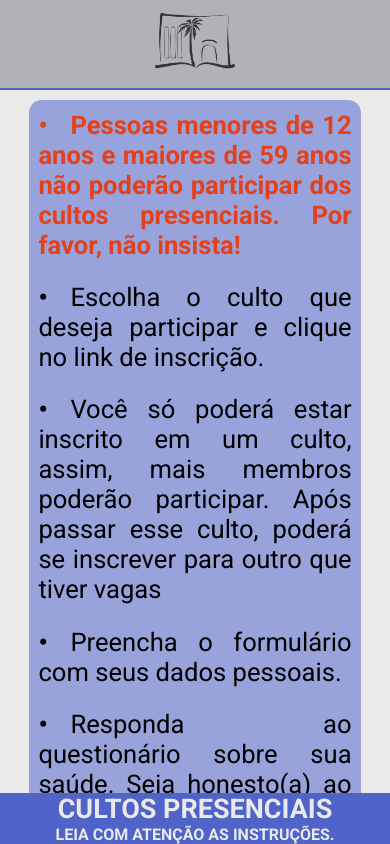
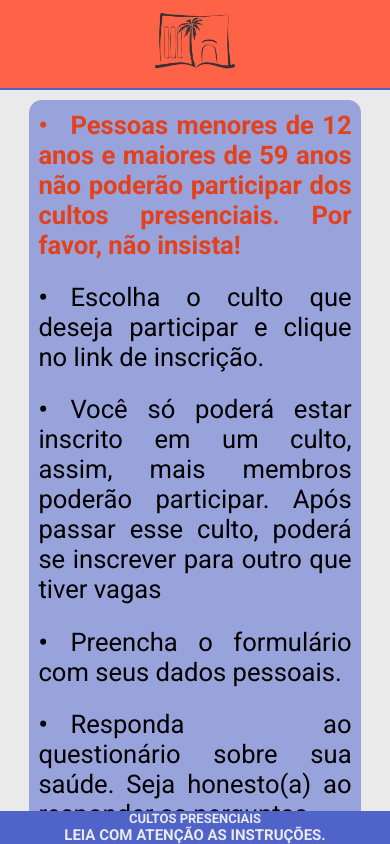
Before and after one commit to phmasc/ibrrp, a React (Create React App) app: page / in a window 390 px wide. Shown: the top 844 px of the page. Built offline with nearby package versions, Linux system fonts and the light colour scheme.

Commit message:
Adjusts layout

```diff
--- a/src/components/CultoItem/styles.css
+++ b/src/components/CultoItem/styles.css
@@ -24,16 +24,12 @@
 
 .culto-item button{
     background:var(--color-violet-primary);
+    border-radius: 0.8rem;
     padding: 0.4rem;
+    margin-left: 2rem;
     margin-right: 0.3rem;
-    position: absolute;
+    max-width: 10rem;
     min-height: 5rem;
-    right: 0;
-    top: 3rem;
-    height: 5rem;
-    max-width: 10rem;
-
-    border-radius: 0.8rem;
 }
 
 .culto-item button strong{
@@ -55,4 +51,10 @@
         width: 80%;
         max-width: 390px;
     }
+    .culto-item button{
+        position: absolute;
+        right: 0;
+        top: 3rem;
+        height: 5rem;
+    }
 }
--- a/src/components/Menu/Menu.css
+++ b/src/components/Menu/Menu.css
@@ -59,3 +59,16 @@
     font-size: medium;
   }
 }
+
+@media(max-width: 500px){
+  .Menu {
+    background: tomato;
+  }
+  .Menu .header-text h1{
+    font-size: small;
+  }
+
+  .Menu .header-text h3{
+    font-size: smaller;
+  }
+}
--- a/src/index.css
+++ b/src/index.css
@@ -58,7 +58,7 @@ body{
 }
 
 body, input, button, textarea {
-  font: 500 1.6rem Roboto;
+  font: 400 1.6rem Roboto;
   color: var(--black);
 }
 
--- a/src/page/Subscribe/subscribe.css
+++ b/src/page/Subscribe/subscribe.css
@@ -16,7 +16,6 @@
 
     width: 90vw;
 
-    position: fixed;
 }
 
 #page-subscribe .form-questions{
@@ -25,7 +24,7 @@
     border: 1px solid var(--color-white-dark);
     border-radius: 0.8rem;
     width: 90vw;
-    margin-top: 22rem;
+    margin-top: 1rem;
     margin-bottom: 5.5rem;
 }
 
@@ -54,6 +53,7 @@
     }
     #page-subscribe .form-container{
         max-width: 800px;
+        position: relative;
     }
 
     #page-subscribe .form-main,
@@ -65,7 +65,7 @@
     }
     #page-subscribe .form-questions{
         max-width: 800px;
-        margin-top: 7.5rem;
+        margin-top: 3.5rem;
         margin-bottom: 5.5rem;
     }
     #page-subscribe .body button{
```
